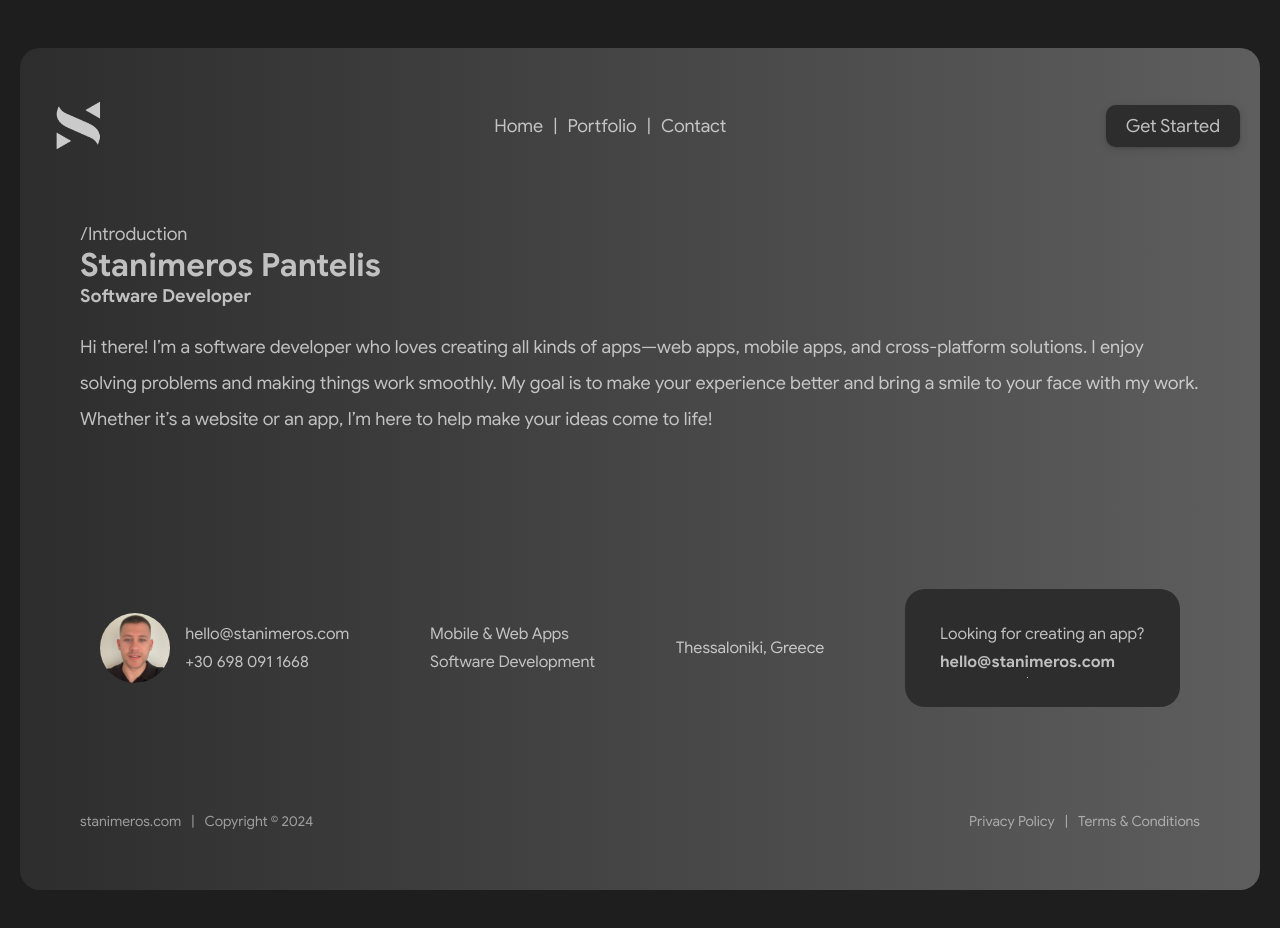
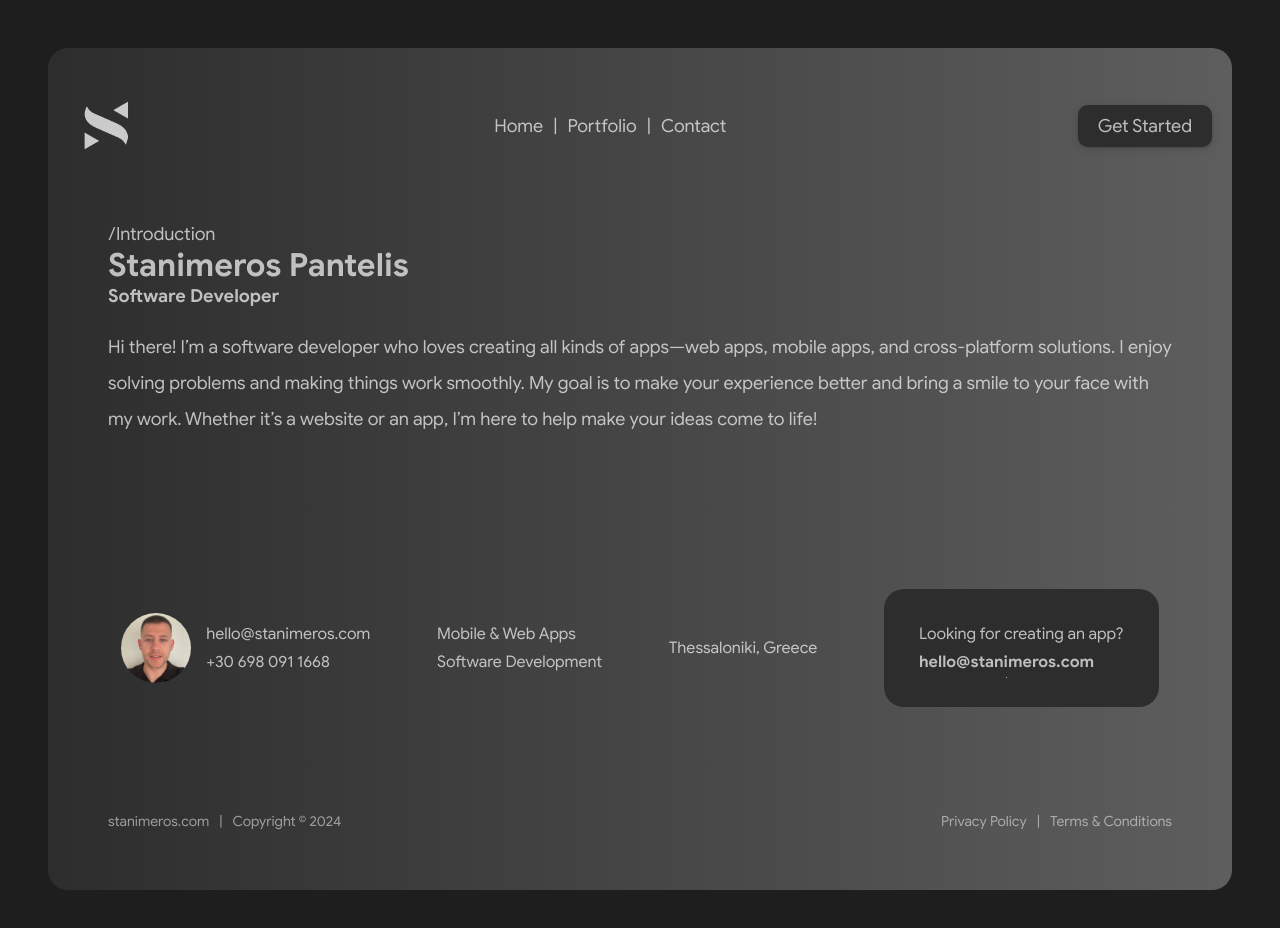
Before and after one commit to stanimeros/my-landing-page, a React (Vite) app: page / in a window 1280 px wide. Shown: the top 928 px of the page. Built offline with nearby package versions, Linux system fonts and the light colour scheme.

Commit message:
fix body margin

```diff
--- a/src/styles/main.less
+++ b/src/styles/main.less
@@ -97,7 +97,8 @@
 ==========================================================*/
 
 body{
-  position: relative;
+  display: flex;
+  justify-content: center;
   font-size: @--fs-18px;
   font-family: var(--ff-base);
   color: var(--clr-text);
@@ -105,16 +106,12 @@ body{
 }
 
 #root{
-  margin: 3rem auto;
+  margin: 3rem;
   padding: 20px;
   max-width: 1200px;
   min-height: 75svh;
   border-radius: 20px;
   background: var(--clr-linear-gradient);
-
-  @media only screen and (max-width:1200px){
-    margin: 3rem;
-  }
 
   @media only screen and (max-width:768px){
     margin: 1rem;
```
